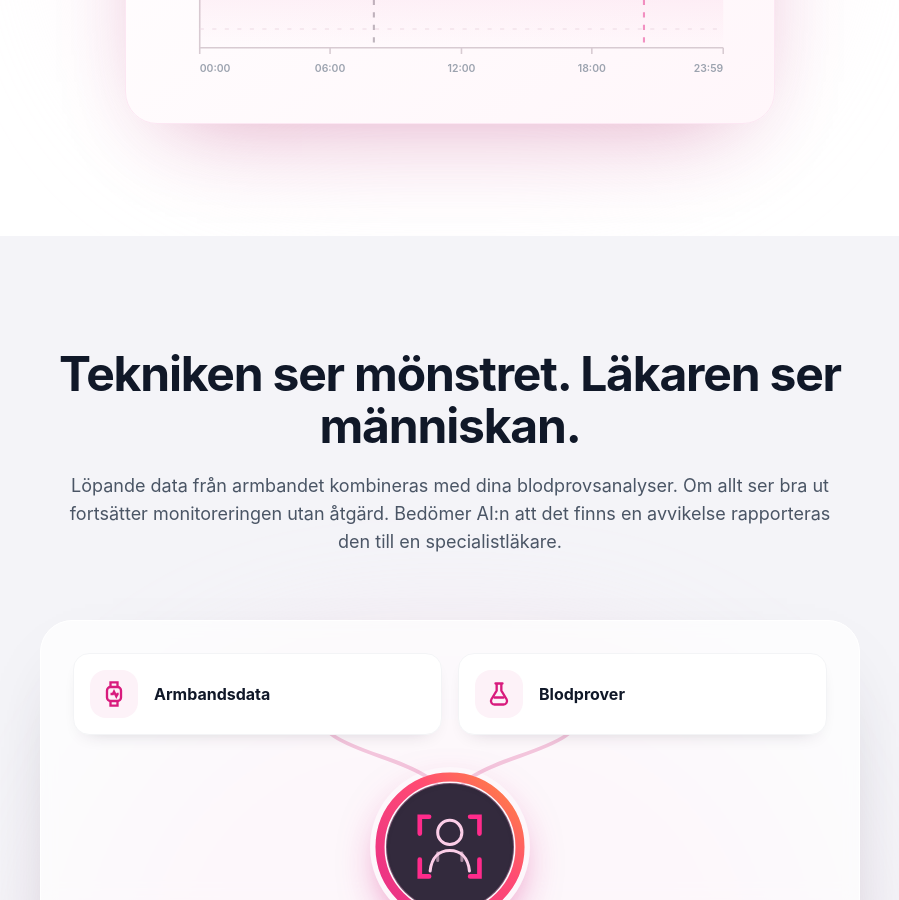
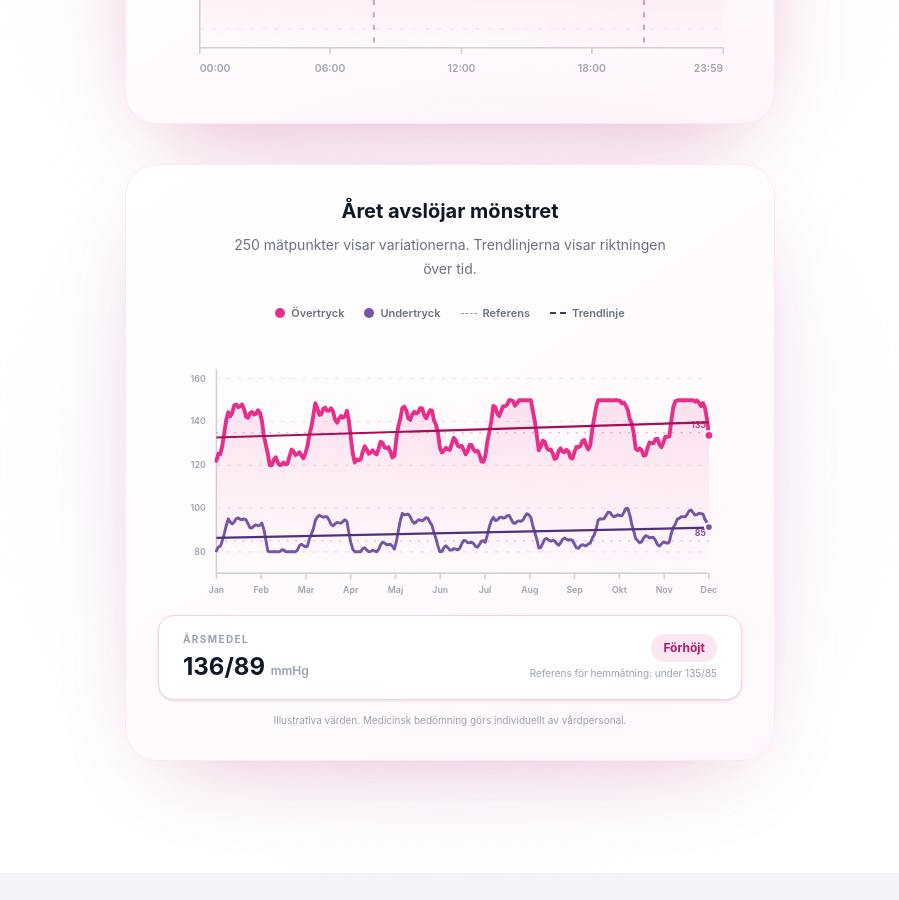
Before and after one commit to hannihalabi/hemlakare.se, a Next.js app: page /gohealth in a window 1280 px wide. Shown: the part 1900-2800 px from the top of the page, without its empty margins (190-1089 px from the left). Built offline with nearby package versions, Linux system fonts and the light colour scheme.

Commit message:
header-fix-position

```diff
--- a/src/components/GoHealthStory.tsx
+++ b/src/components/GoHealthStory.tsx
@@ -62,6 +62,9 @@ export default function GoHealthStory() {
 
           <div className="mt-12 sm:mt-16">
             <EarlySignalVisual />
+            <div className="mt-8 sm:mt-10">
+              <AnnualBloodPressureVisual />
+            </div>
           </div>
         </div>
       </section>
@@ -189,6 +192,133 @@ function EarlySignalVisual() {
           </div>
         </div>
 
+      </div>
+    </div>
+  );
+}
+
+function AnnualBloodPressureVisual() {
+  const months = ["Jan", "Feb", "Mar", "Apr", "Maj", "Jun", "Jul", "Aug", "Sep", "Okt", "Nov", "Dec"];
+  const monthPositions = months.map((_, index) => 60 + (index * 506) / (months.length - 1));
+  const elevatedPeriods = [
+    { start: 3, end: 26 },
+    { start: 47, end: 69 },
+    { start: 91, end: 112 },
+    { start: 137, end: 162 },
+    { start: 190, end: 211 },
+    { start: 230, end: 249 },
+  ];
+  const readings = Array.from({ length: 250 }, (_, index) => {
+    const elevation = elevatedPeriods.reduce((highest, period) => {
+      if (index < period.start || index > period.end) return highest;
+      const distanceFromEdge = Math.min(index - period.start, period.end - index);
+      return Math.max(highest, Math.min(1, (distanceFromEdge + 1) / 4));
+    }, 0);
+    const progress = index / 249;
+    const systolic = 122 + progress * 9 + 3 * Math.sin(index * 0.17) + 2 * Math.sin(index * 0.69) + 1.5 * Math.sin(index * 1.53) + elevation * 21;
+    const diastolic = 79 + progress * 6 + 2 * Math.sin(index * 0.15 + 0.8) + 1.4 * Math.sin(index * 0.61) + 0.8 * Math.sin(index * 1.37) + elevation * 14;
+
+    return {
+      systolic: Math.min(150, Math.max(120, systolic)),
+      diastolic: Math.min(100, Math.max(80, diastolic)),
+    };
+  });
+  const toY = (value: number) => 250 - ((value - 70) / 90) * 200;
+  const toX = (index: number) => 60 + (index * 506) / (readings.length - 1);
+  const systolicPath = readings.map((reading, index) => `${index === 0 ? "M" : "L"}${toX(index)} ${toY(reading.systolic)}`).join(" ");
+  const diastolicPath = readings.map((reading, index) => `${index === 0 ? "M" : "L"}${toX(index)} ${toY(reading.diastolic)}`).join(" ");
+  const averageSystolic = Math.round(readings.reduce((sum, reading) => sum + reading.systolic, 0) / readings.length);
+  const averageDiastolic = Math.round(readings.reduce((sum, reading) => sum + reading.diastolic, 0) / readings.length);
+  const getTrend = (key: "systolic" | "diastolic") => {
+    const meanX = (readings.length - 1) / 2;
+    const meanY = readings.reduce((sum, reading) => sum + reading[key], 0) / readings.length;
+    const slope = readings.reduce((sum, reading, index) => sum + (index - meanX) * (reading[key] - meanY), 0)
+      / readings.reduce((sum, _, index) => sum + (index - meanX) ** 2, 0);
+
+    return {
+      start: meanY - slope * meanX,
+      end: meanY + slope * meanX,
+    };
+  };
+  const systolicTrend = getTrend("systolic");
+  const diastolicTrend = getTrend("diastolic");
+
+  return (
+    <div
+      className="gh-visual relative mx-auto w-full max-w-[650px]"
+      role="img"
+      aria-label={`Illustrativ årsgraf med 250 mätpunkter och sex utspridda perioder av förhöjt blodtryck. Trendlinjerna för både övertryck och undertryck stiger under året. Årsmedelvärdet är ${averageSystolic} över ${averageDiastolic}, vilket är högre än referensen 135 över 85 för hemmätning.`}
+    >
+      <div className="absolute -inset-8 rounded-full bg-purple-100/40 blur-3xl" aria-hidden="true" />
+      <div className="relative overflow-hidden rounded-[2rem] border border-pink-100 bg-[linear-gradient(145deg,#ffffff_0%,#fff7fb_100%)] p-5 shadow-[0_30px_90px_-40px_rgba(175,31,101,0.32)] sm:p-8">
+        <div className="text-center">
+          <p className="text-lg font-bold text-gray-900 sm:text-xl">Året avslöjar mönstret</p>
+          <p className="mx-auto mt-2 max-w-md text-sm leading-6 text-gray-500">
+            250 mätpunkter visar variationerna. Trendlinjerna visar riktningen över tid.
+          </p>
+        </div>
+
+        <div className="mt-6 flex flex-wrap justify-center gap-x-5 gap-y-2 text-[11px] font-semibold text-gray-500">
+          <span className="flex items-center gap-1.5"><span className="size-2.5 rounded-full bg-[#e72e8a]" />Övertryck</span>
+          <span className="flex items-center gap-1.5"><span className="size-2.5 rounded-full bg-[#7655a6]" />Undertryck</span>
+          <span className="flex items-center gap-1.5"><span className="w-4 border-t border-dashed border-gray-400" />Referens</span>
+          <span className="flex items-center gap-1.5"><span className="w-4 border-t-2 border-dashed border-gray-700" />Trendlinje</span>
+        </div>
+
+        <svg viewBox="0 0 600 285" className="mt-2 h-auto w-full" aria-hidden="true">
+          <defs>
+            <linearGradient id="gh-annual-fill" x1="0" y1="0" x2="0" y2="1">
+              <stop offset="0" stopColor="#e72e8a" stopOpacity="0.13" />
+              <stop offset="1" stopColor="#e72e8a" stopOpacity="0" />
+            </linearGradient>
+          </defs>
+
+          <path d="M60 40V250H566" fill="none" stroke="#d8cbd2" strokeWidth="1.5" />
+          {[50, 94, 139, 183, 228].map((y, index) => (
+            <g key={y}>
+              <path d={`M60 ${y}H566`} stroke="#eddde6" strokeWidth="1" strokeDasharray="4 7" />
+              <text x="49" y={y + 3} textAnchor="end" fill="#9ca3af" fontSize="9" fontWeight="600">
+                {[160, 140, 120, 100, 80][index]}
+              </text>
+            </g>
+          ))}
+
+          <path d={`M60 ${toY(135)}H566`} stroke="#e72e8a" strokeWidth="1.5" strokeDasharray="2 7" opacity="0.35" />
+          <path d={`M60 ${toY(85)}H566`} stroke="#7655a6" strokeWidth="1.5" strokeDasharray="2 7" opacity="0.35" />
+          <text x="563" y={toY(135) - 5} textAnchor="end" fill="#c74383" fontSize="9" fontWeight="700">135</text>
+          <text x="563" y={toY(85) - 5} textAnchor="end" fill="#7655a6" fontSize="9" fontWeight="700">85</text>
+
+          <path d={`${systolicPath} L566 250 L60 250 Z`} fill="url(#gh-annual-fill)" />
+          <path className="gh-chart-line" pathLength="1" d={systolicPath} fill="none" stroke="#e72e8a" strokeWidth="4" strokeLinecap="round" strokeLinejoin="round" />
+          <path className="gh-chart-line gh-annual-diastolic" pathLength="1" d={diastolicPath} fill="none" stroke="#7655a6" strokeWidth="3" strokeLinecap="round" strokeLinejoin="round" />
+          <path className="gh-trend-line" pathLength="1" d={`M60 ${toY(systolicTrend.start)}L566 ${toY(systolicTrend.end)}`} fill="none" stroke="#a50f59" strokeWidth="2.25" strokeDasharray="9 6" />
+          <path className="gh-trend-line" pathLength="1" d={`M60 ${toY(diastolicTrend.start)}L566 ${toY(diastolicTrend.end)}`} fill="none" stroke="#51317e" strokeWidth="2.25" strokeDasharray="9 6" />
+
+          {monthPositions.map((x, index) => (
+            <g key={months[index]}>
+              <path d={`M${x} 250V256`} stroke="#d8cbd2" strokeWidth="1.5" />
+              <text x={x} y="270" textAnchor="middle" fill="#9ca3af" fontSize="9" fontWeight="600">{months[index]}</text>
+            </g>
+          ))}
+
+          <circle cx="566" cy={toY(readings.at(-1)?.systolic ?? 0)} r="4.5" fill="#e72e8a" stroke="white" strokeWidth="2" />
+          <circle cx="566" cy={toY(readings.at(-1)?.diastolic ?? 0)} r="4" fill="#7655a6" stroke="white" strokeWidth="2" />
+        </svg>
+
+        <div className="gh-annual-result mt-2 rounded-2xl border border-pink-200 bg-white px-4 py-4 text-center shadow-sm sm:flex sm:items-center sm:justify-between sm:px-6 sm:text-left">
+          <div>
+            <p className="text-[10px] font-bold uppercase tracking-[0.14em] text-gray-400">Årsmedel</p>
+            <p className="mt-1 text-2xl font-bold text-gray-900">{averageSystolic}/{averageDiastolic} <span className="text-xs font-semibold text-gray-400">mmHg</span></p>
+          </div>
+          <div className="mt-3 sm:mt-0 sm:text-right">
+            <span className="inline-flex rounded-full bg-pink-100 px-3 py-1.5 text-xs font-bold text-[#b71868]">Förhöjt</span>
+            <p className="mt-1 text-[10px] text-gray-400">Referens för hemmätning: under 135/85</p>
+          </div>
+        </div>
+
+        <p className="mt-3 text-center text-[10px] leading-4 text-gray-400">
+          Illustrativa värden. Medicinsk bedömning görs individuellt av vårdpersonal.
+        </p>
       </div>
     </div>
   );
--- a/src/components/Header.tsx
+++ b/src/components/Header.tsx
@@ -84,22 +84,22 @@ export default function Header() {
           </span>
         </Link>
 
-        <nav className="hidden xl:flex items-center gap-1" aria-label="Huvudmeny">
+        <nav className="hidden shrink-0 items-center gap-0 xl:flex 2xl:gap-1" aria-label="Huvudmeny">
           {navLinks.map((link) => (
             <Link
               key={link.href}
               href={link.href}
-              className="px-3.5 py-2 text-[0.875rem] font-medium text-gray-600 rounded-xl hover:text-gray-900 hover:bg-gray-50 transition-colors"
+              className="whitespace-nowrap rounded-xl px-2.5 py-2 text-[0.8rem] font-medium text-gray-600 transition-colors hover:bg-gray-50 hover:text-gray-900 2xl:px-3.5 2xl:text-[0.875rem]"
             >
               {link.label}
             </Link>
           ))}
         </nav>
 
-        <div className="hidden xl:flex items-center gap-3">
+        <div className="hidden shrink-0 items-center gap-2 xl:flex 2xl:gap-3">
           <a
             href="tel:0108086084"
-            className="btn-cta cta-attention flex items-center gap-2 px-5 py-2.5 rounded-full text-[0.875rem] font-semibold text-white transition-all"
+            className="btn-cta cta-attention flex items-center gap-1.5 whitespace-nowrap rounded-full px-3.5 py-2.5 text-[0.8rem] font-semibold text-white transition-all 2xl:gap-2 2xl:px-5 2xl:text-[0.875rem]"
             aria-label="Ring Hemläkare på 010-808 60 84"
           >
             <PhoneIcon />
@@ -109,7 +109,7 @@ export default function Header() {
             href="https://wa.me/46108086084"
             target="_blank"
             rel="noopener noreferrer"
-            className="flex items-center gap-2 rounded-full border-2 border-[#25d366] bg-white px-4 py-2 text-[0.875rem] font-semibold text-[#128c4a] transition-colors hover:bg-emerald-50"
+            className="flex items-center gap-1.5 whitespace-nowrap rounded-full border-2 border-[#25d366] bg-white px-3 py-2 text-[0.8rem] font-semibold text-[#128c4a] transition-colors hover:bg-emerald-50 2xl:gap-2 2xl:px-4 2xl:text-[0.875rem]"
             aria-label="Kontakta Hemläkare via WhatsApp"
           >
             <WhatsAppIcon />
```
